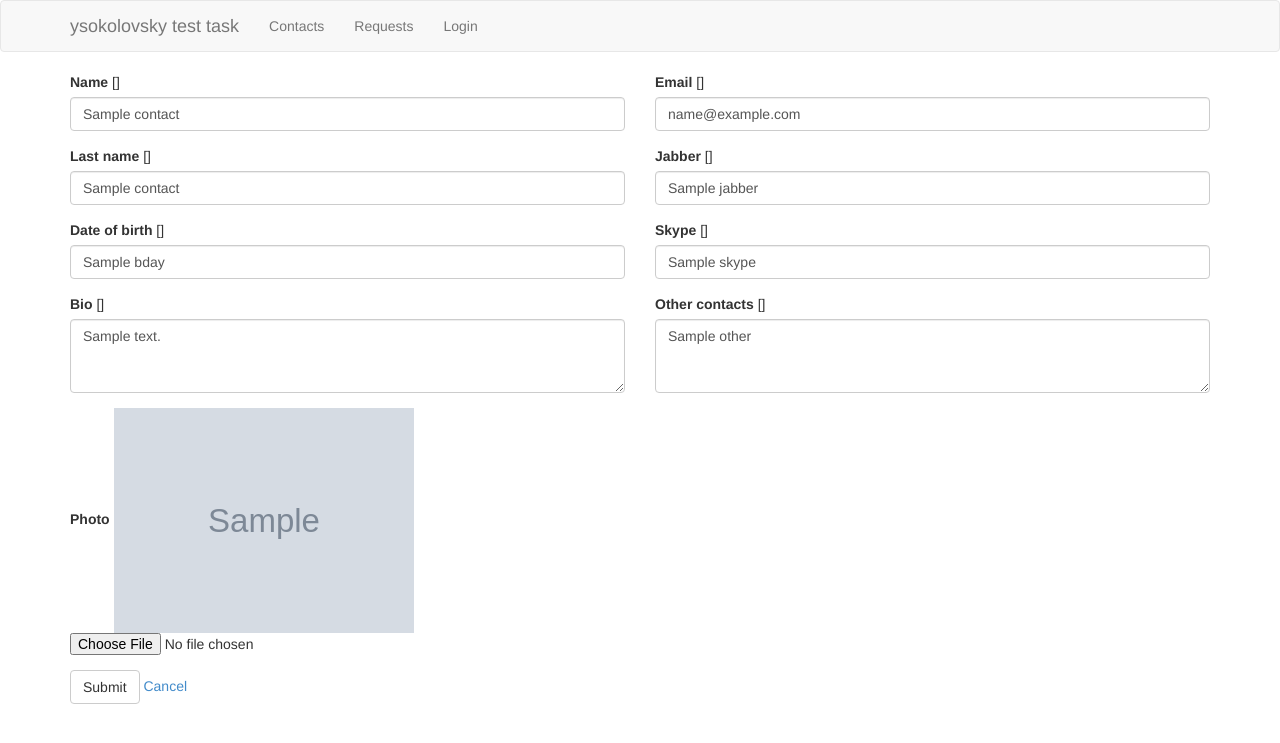
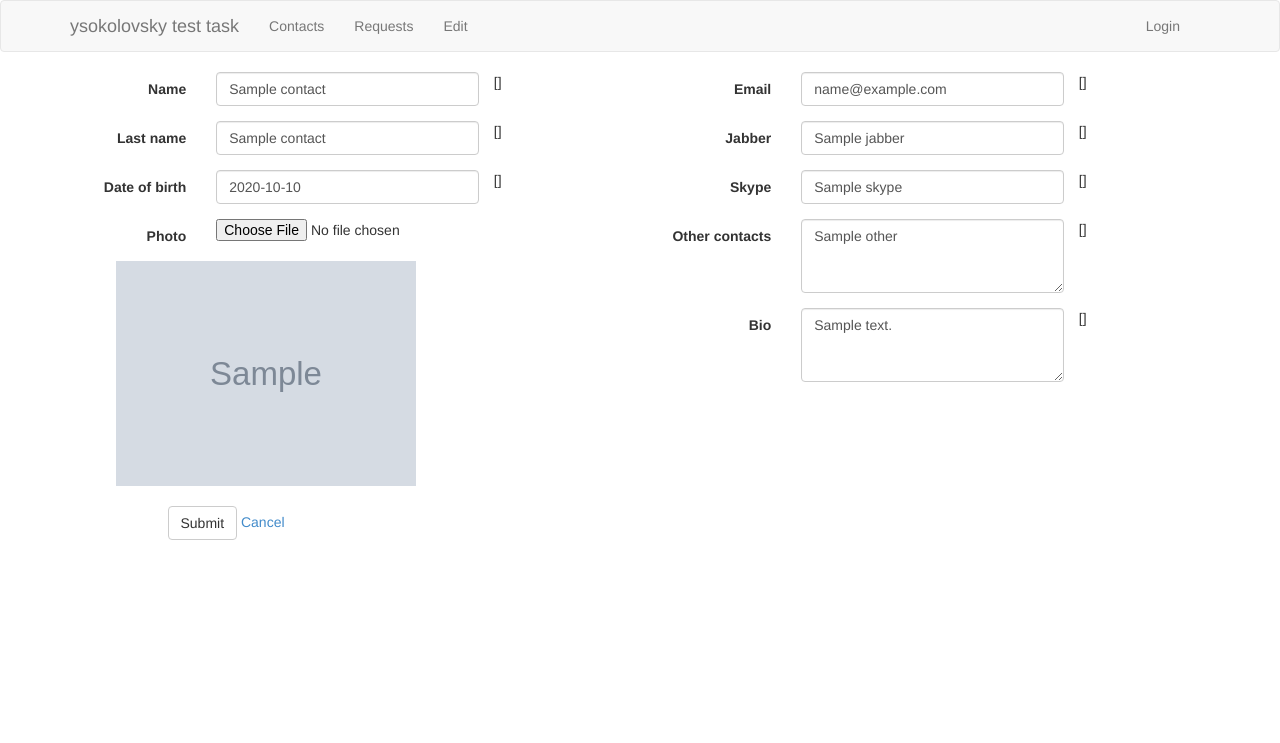
Before and after one commit to ysokolovsky/42cc-test, a Django app: template test42cc/contact/templates/contact/edit.html in a window 1280 px wide. Shown: the top 743 px of the page. Run offline with Django 3.2, Linux system fonts and the light colour scheme; the template is opened without the code that fills it: most values are stand-ins (such as "Sample title", 1, 10 or a date in 2020); grey boxes marked "Sample" are stand-in pictures; some libraries are stand-ins or nearby versions.

Commit message:
t5_edit: bugfix

```diff
--- a/test42cc/contact/templates/contact/contact.html
+++ b/test42cc/contact/templates/contact/contact.html
@@ -5,8 +5,6 @@
 	<p>Name: {{ contact.f_name }}</p>
 	<p>Last name: {{ contact.l_name }}</p>
 	<p>Date of birth: {{ contact.bday }}</p>
-	<p>Bio:</p>
-	<p>{{ contact.bio }}</p>
 	<img width="300" src="{{MEDIA_URL}}{{contact.photo}}">
   </div>
   <div class="col-md-6">
@@ -16,6 +14,8 @@
 	<p>Skype: {{ contact.skype }}</p>
 	<p>Other contacts:</p>
 	<p>{{ contact.other }}</p>
+    <p>Bio:</p>
+	<p>{{ contact.bio }}</p>
   </div>
 </div>
 {% endblock %}
--- a/test42cc/contact/templates/contact/edit.html
+++ b/test42cc/contact/templates/contact/edit.html
@@ -1,65 +1,82 @@
 {% extends "base.html" %}
 {% block edit %}
 
-<form role="form" enctype="multipart/form-data" method="POST">
+<form role="form" class="form-horizontal" enctype="multipart/form-data" method="POST">
 {% csrf_token %}
 <div class="row">
 <div class="col-md-6">
 
-  <div class="form-group">
-    <label for="{{ form.f_name.id_for_label }}">Name</label>
+  <div class="form-group" >
     {{ form.f_name.errors }}
-    <input type="text" class="form-control" id="{{ form.f_name.id_for_label }}" name="{{ form.f_name.name }}" value="{{ contact.f_name }}">
+    <label class="col-lg-3 control-label" for="{{ form.f_name.id_for_label }}">Name</label>
+    <div class="col-lg-6">
+        <input type="text" class="form-control" id="{{ form.f_name.id_for_label }}" name="{{ form.f_name.name }}" value="{{ contact.f_name }}">
+    </div>
   </div>
   <div class="form-group">
-    <label for="{{ form.l_name.id_for_label }}">Last name</label>
+    <label class="col-lg-3 control-label" for="{{ form.l_name.id_for_label }}">Last name</label>
     {{ form.l_name.errors }}
+      <div class="col-lg-6">
     <input type="text" class="form-control" id="{{ form.l_name.id_for_label }}" name="{{ form.l_name.name }}" value="{{ contact.l_name }}">
+       </div>
   </div>
   <div class="form-group">
-    <label for="{{ form.bday.id_for_label }}">Date of birth</label>
+    <label class="col-lg-3 control-label" for="{{ form.bday.id_for_label }}">Date of birth</label>
     {{ form.bday.errors }}
-    <input type="text" class="form-control" id="{{ form.bday.id_for_label }}" name="{{ form.bday.name }}" value="{{ contact.bday }}">
+      <div class="col-lg-6">
+    <input type="text" class="form-control" id="{{ form.bday.id_for_label }}" name="{{ form.bday.name }}" value="{{ contact.bday|date:"Y-m-d" }}">
+          </div>
   </div>
   <div class="form-group">
-    <label for="{{ form.bio.id_for_label }}">Bio</label>
-    {{ form.bio.errors }}
-    <textarea rows="3" class="form-control" name="{{ form.bio.name }}" id="{{ form.bio.id_for_label }}">{{ contact.bio }}</textarea>
+    <label class="col-lg-3 control-label" for="{{ form.photo.id_for_label }}">Photo</label>
+    <div class="col-lg-6">
+      <input type="file" id="{ form.photo.id_for_label }}" name="{{ form.photo.name }}">
+        </div>
+
   </div>
-  <div class="form-group">
-    <label for="{{ form.photo.id_for_label }}">Photo</label>
-    <img width="300" src="{{MEDIA_URL}}{{contact.photo}}">
-    <input type="file" id="{ form.photo.id_for_label }}" name="{{ form.photo.name }}">
-  </div>
-
-
-
+    <img class='col-md-offset-1' width="300" src="{{MEDIA_URL}}{{contact.photo}}">
 </div>
 
 <div class="col-md-6">
 	<div class="form-group">
-      <label for="{{ form.email.id_for_label }}">Email</label>
+      <label class="col-lg-3 control-label" for="{{ form.email.id_for_label }}">Email</label>
       {{ form.email.errors }}
+        <div class="col-lg-6">
       <input type="email" class="form-control" id="{{ form.email.id_for_label }}" name="{{ form.email.name }}" value="{{ contact.email }}">
+            </div>
     </div>
     <div class="form-group">
-      <label for="{{ form.jabber.id_for_label }}">Jabber</label>
+      <label class="col-lg-3 control-label" for="{{ form.jabber.id_for_label }}">Jabber</label>
       {{ form.jabber.errors }}
+        <div class="col-lg-6">
       <input type="text" class="form-control" id="{{ form.jabber.id_for_label }}" name="{{ form.jabber.name }}" value="{{ contact.jabber }}">
+            </div>
     </div>
     <div class="form-group">
-      <label for="{{ form.skype.id_for_label }}">Skype</label>
+      <label class="col-lg-3 control-label" for="{{ form.skype.id_for_label }}">Skype</label>
       {{ form.skype.errors }}
+        <div class="col-lg-6">
       <input type="text" class="form-control" id="{{ form.skype.id_for_label }}" name="{{ form.skype.name }}" value="{{ contact.skype }}">
+            </div>
     </div>
     <div class="form-group">
-      <label for="{{ form.other.id_for_label }}">Other contacts</label>
+      <label class="col-lg-3 control-label" for="{{ form.other.id_for_label }}">Other contacts</label>
       {{ form.other.errors }}
+        <div class="col-lg-6">
       <textarea rows="3" class="form-control" name="{{ form.other.name }}" id="{{ form.other.id_for_label }}">{{ contact.other }}</textarea>
+            </div>
     </div>
+    <div class="form-group">
+        <label class="col-lg-3 control-label" for="{{ form.bio.id_for_label }}">Bio</label>
+        {{ form.bio.errors }}
+        <div class="col-lg-6">
+    <textarea rows="3" class="form-control" name="{{ form.bio.name }}" id="{{ form.bio.id_for_label }}">{{ contact.bio }}</textarea>
+            </div>
+  </div>
 </div>
 
-<div class="col-md-11">
+<div class="col-md-11 col-md-offset-1">
+    <br/>
   <button type="submit" class="btn btn-default">Submit</button>
   <a href='{% url 'index' %}'>Cancel</a>
 </div>
--- a/test42cc/contact/views.py
+++ b/test42cc/contact/views.py
@@ -4,6 +4,7 @@ from test42cc.contact.models import Contact, Request
 from test42cc.contact.forms import ContactForm
 from django.shortcuts import redirect
 from django.contrib.auth.decorators import login_required
+from django.core.urlresolvers import reverse
 
 
 def index(request):
@@ -28,9 +29,9 @@ def edit_contacts(request):
         form = ContactForm(request.POST, request.FILES, instance=contact)
         if form.is_valid():
             form.save()
-            return redirect('/')
+            return redirect(reverse('index'))
     else:
-        form = ContactForm() # An unbound form
+        form = ContactForm()
 
     return render_to_response(
         'contact/edit.html', {'contact': contact, 'form': form},
--- a/test42cc/templates/base.html
+++ b/test42cc/templates/base.html
@@ -27,10 +27,17 @@
           <a class="navbar-brand" href="#">ysokolovsky test task</a>
         </div>
         <div class="collapse navbar-collapse">
-          <ul class="nav navbar-nav">
+          <ul class="nav navbar-nav pull-left">
             <li><a href="{% url 'index' %}">Contacts</a></li>
             <li><a href="{% url 'show_requests' %}">Requests</a></li>
-            <li><a href="{% url 'edit_contacts' %}">Login</a></li>
+            <li><a href="{% url 'edit_contacts' %}">Edit</a></li>
+          </ul>
+          <ul class="nav navbar-nav pull-right">
+              {% if user.is_authenticated %}
+                 <li><a href="{% url 'logout' %}">Logout</a></li>
+              {% else %}
+                 <li><a href="{% url 'login' %}">Login</a></li>
+              {% endif %}
           </ul>
         </div><!--/.nav-collapse -->
       </div>
--- a/test42cc/urls.py
+++ b/test42cc/urls.py
@@ -9,11 +9,12 @@ from django.contrib import admin
 admin.autodiscover()
 
 urlpatterns = patterns('',
-    # Examples:
     url(r'^$', 'test42cc.contact.views.index', name='index'),
     url(r'^requests/$', 'test42cc.contact.views.show_requests', name='show_requests'),
     url(r'^edit/$', 'test42cc.contact.views.edit_contacts', name='edit_contacts'),
     url(r'^login/$', login, name='login'),
+    url(r'^logout/$', 'django.contrib.auth.views.logout', name='logout'),
+
     # url(r'^$', 'test42cc.views.home', name='home'),
     # url(r'^test42cc/', include('test42cc.foo.urls')),
     # Uncomment the admin/doc line below to enable admin documentation:
@@ -22,7 +23,6 @@ urlpatterns = patterns('',
     # Uncomment the next line to enable the admin:
     url(r'^admin/', include(admin.site.urls)),
 )
-
 
 
 if 'test' in sys.argv:
```
